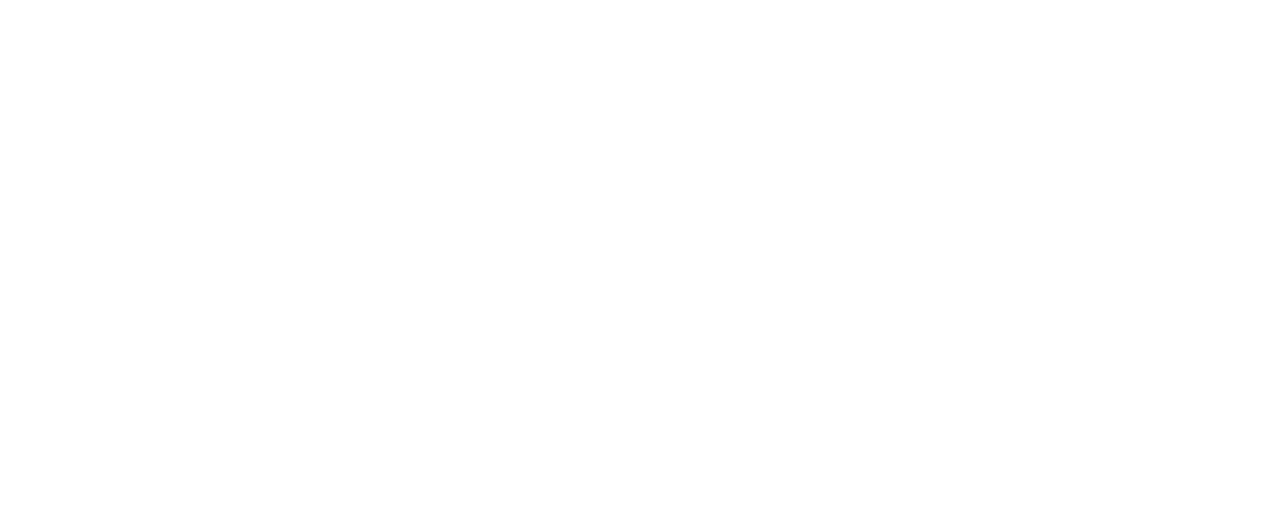
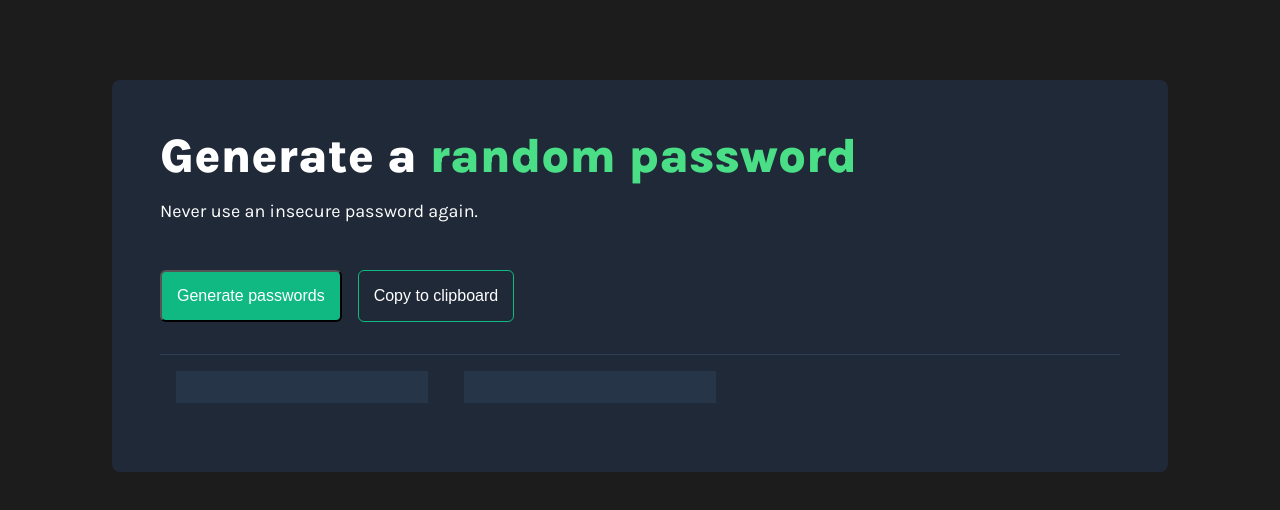
Before and after one commit to rosetwala45-oss/Password-generator, a plain HTML site: page index.html in a window 1280 px wide. Drawn offline with Linux system fonts and the light colour scheme.

Commit message:
Initial push

```diff
--- a/index.html
+++ b/index.html
@@ -4,6 +4,30 @@
     <meta charset="UTF-8" />
     <meta name="viewport" content="width=device-width, initial-scale=1.0" />
     <title>Generate a Password</title>
+    <link rel="preconnect" href="https://fonts.googleapis.com" />
+    <link rel="preconnect" href="https://fonts.gstatic.com" crossorigin />
+    <link
+      href="https://fonts.googleapis.com/css2?family=Karla:ital,wght@0,200..800;1,200..800&display=swap"
+      rel="stylesheet"
+    />
+    <link rel="stylesheet" href="styles.css" />
   </head>
-  <body></body>
+  <body>
+    <div class="container">
+      <h1>Generate a <span class="green-text">random password</span></h1>
+      <p>Never use an insecure password again.</p>
+
+      <div class="button-container">
+        <button class="btn btn-primary">Generate passwords</button>
+        <button class="btn btn-secondary">Copy to clipboard</button>
+      </div>
+
+      <div class="output-container">
+        <div class="output-element"></div>
+        <div class="output-element"></div>
+      </div>
+    </div>
+
+    <script src="script.js"></script>
+  </body>
 </html>
--- a/script.js
+++ b/script.js
@@ -0,0 +1,9 @@
+// Objectives:
+// - Generate password button must work
+// - Ability to set password length
+// - Add "copy-on-click" button
+// - Toggle symbols and numbers on/off
+
+// prettier-ignore
+const characters = ["A","B","C","D","E","F","G","H","I","J","K","L","M","N","O","P","Q","R","S","T","U","V","W","X","Y","Z","a","b","c","d","e","f","g","h","i","j","k","l","m","n","o","p","q","r","s","t","u","v","w","x","y","z", "0", "1", "2", "3", "4", "5", "6", "7", "8", "9","~","`","!","@","#","$","%","^","&","*","(",")","_","-","+","=","{","[","}","]",",","|",":",";","<",">",".","?",
+"/"];
--- a/styles.css
+++ b/styles.css
@@ -0,0 +1,62 @@
+* {
+  padding: 0;
+  margin: 0;
+}
+
+body {
+  font-family: "Karla", sans-serif;
+  color: white;
+  background-color: #1c1c1c;
+  font-size: 18px;
+}
+h1 {
+  font-weight: 800;
+  font-size: 3rem;
+  margin-bottom: 1rem;
+}
+.container {
+  margin: 5rem auto;
+  padding: 3rem;
+  background-color: #1f2937;
+  width: 75%;
+  border-radius: 8px;
+}
+.green-text {
+  color: #4adf86;
+}
+
+.button-container {
+  display: flex;
+  gap: 1rem;
+  margin-bottom: 2rem;
+  margin-top: 3rem;
+}
+
+.btn {
+  display: block;
+  padding: 15px;
+  border-radius: 6px;
+  font-size: 16px;
+}
+.btn:hover {
+  cursor: pointer;
+}
+.btn-primary {
+  background-color: #10b981;
+  color: white;
+}
+.btn-secondary {
+  border: 1px solid #10b981;
+  background-color: #1f2937;
+  color: white;
+}
+.output-container {
+  border-top: 1px solid #2f3e53;
+}
+.output-element {
+  display: inline-block;
+  background-color: #273549;
+  width: 220px;
+  padding: 1rem;
+  margin: 1rem;
+}
```
